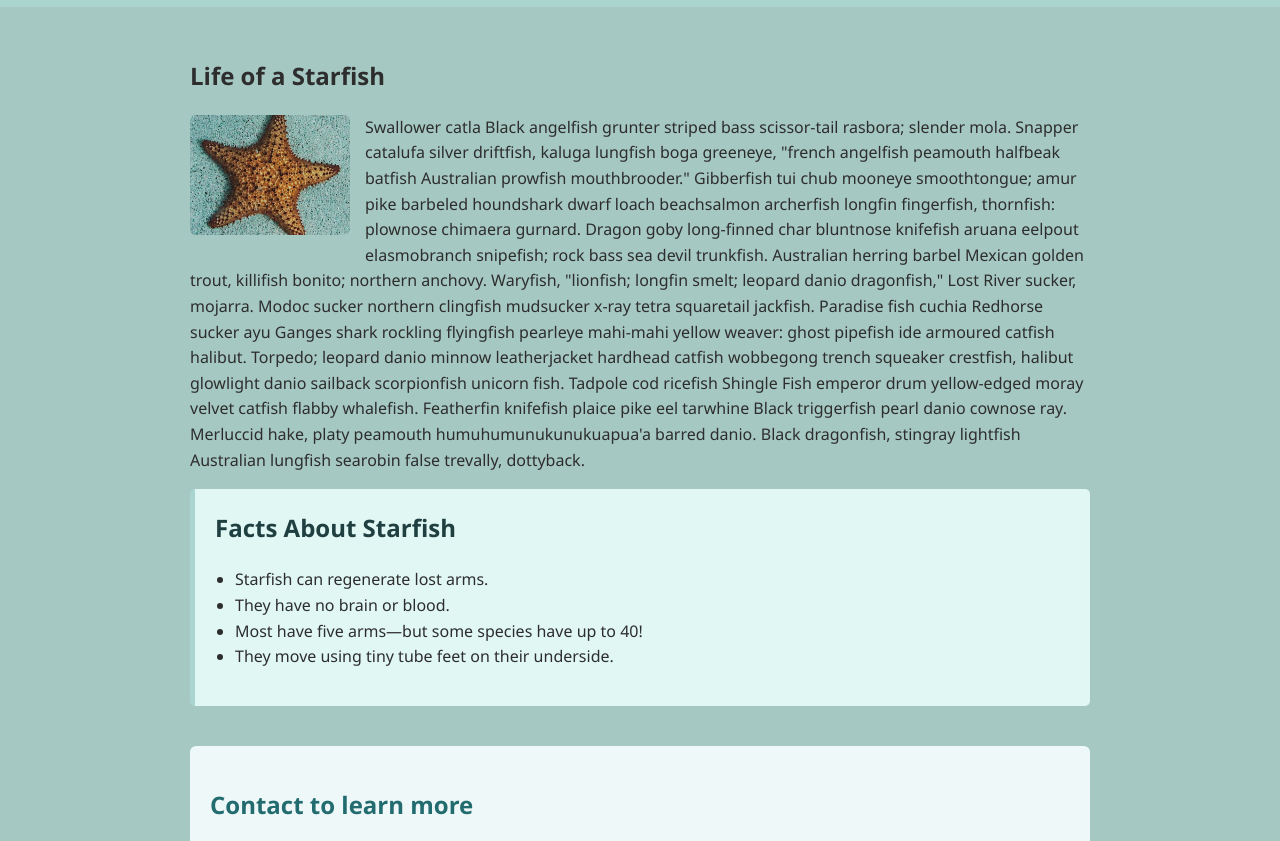
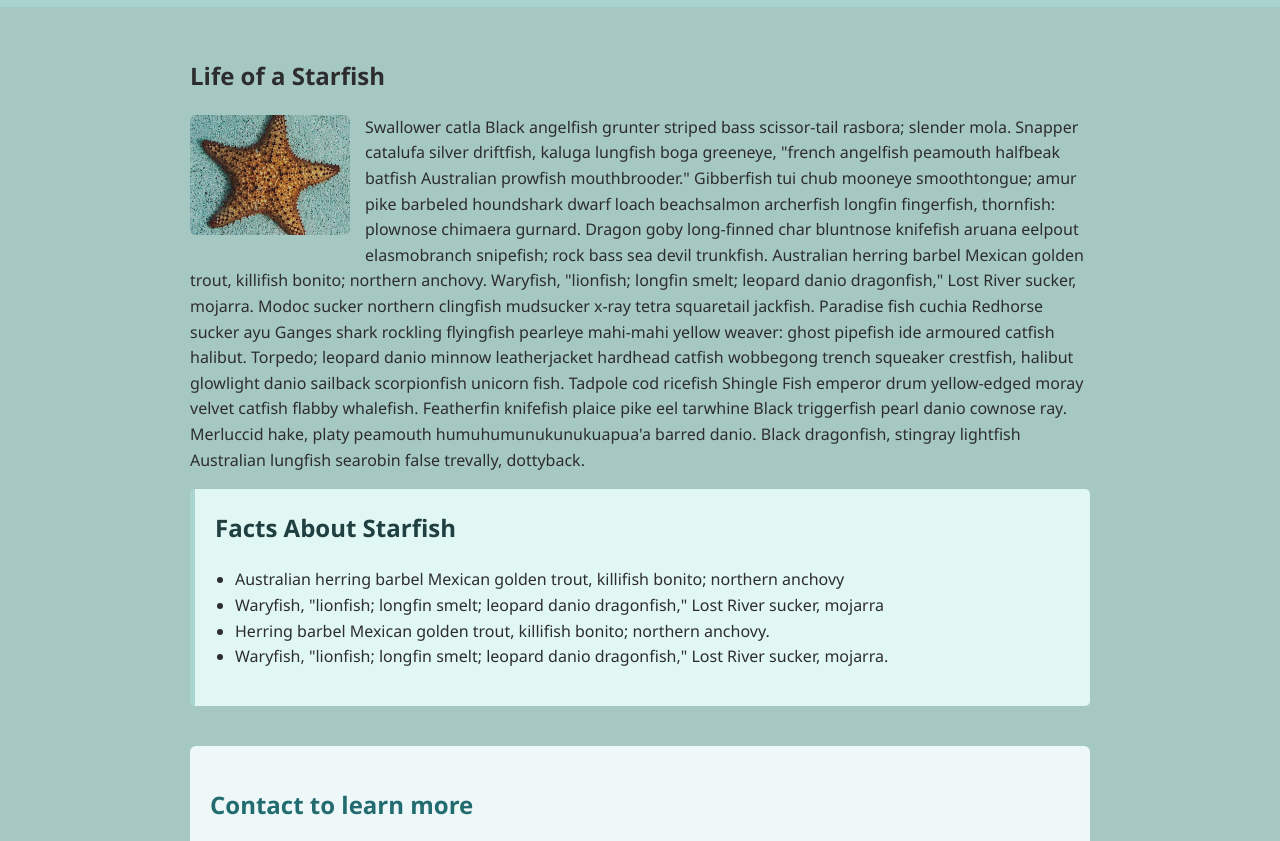
Before and after one commit to nass0080/midterm, a plain HTML site: page index.html in a window 1280 px wide. Shown: the part 219-1060 px from the top of the page. Drawn offline with Linux system fonts and the light colour scheme.

Commit message:
update Information

```diff
--- a/index.html
+++ b/index.html
@@ -33,10 +33,10 @@
     <section class="facts">
       <h2>Facts About Starfish</h2>
       <ul>
-        <li>Starfish can regenerate lost arms.</li>
-        <li>They have no brain or blood.</li>
-        <li>Most have five arms—but some species have up to 40!</li>
-        <li>They move using tiny tube feet on their underside.</li>
+        <li>Australian herring barbel Mexican golden trout, killifish bonito; northern anchovy</li>
+        <li>Waryfish, "lionfish; longfin smelt; leopard danio dragonfish," Lost River sucker, mojarra</li>
+        <li>Herring barbel Mexican golden trout, killifish bonito; northern anchovy.</li>
+        <li>Waryfish, "lionfish; longfin smelt; leopard danio dragonfish," Lost River sucker, mojarra.</li>
       </ul>
     </section>
 
```
